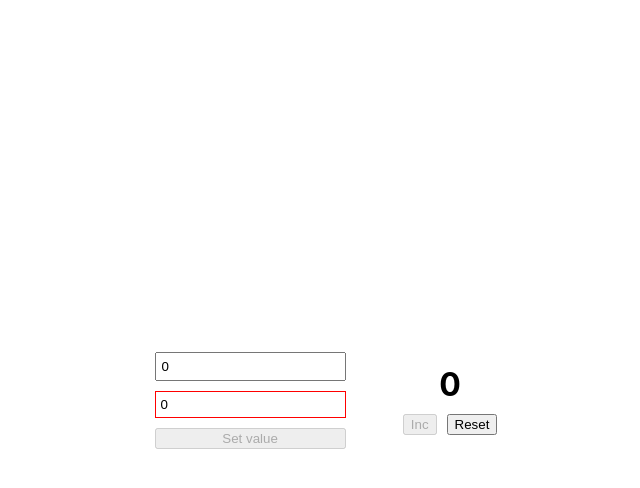
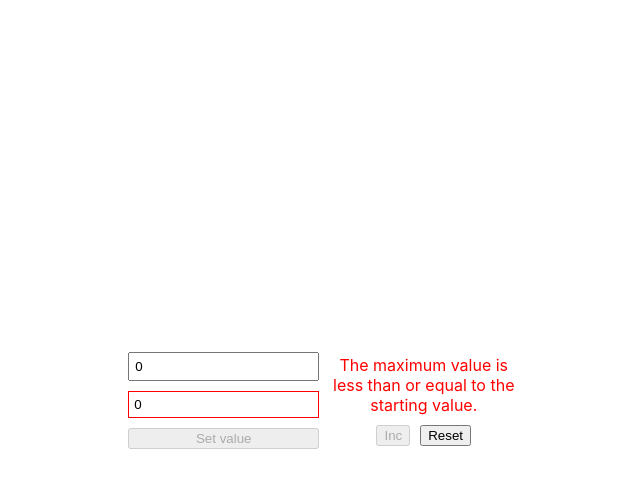
Before and after one commit to FillArt/counter, a React (Create React App) app: page / in a window 1280 px wide. Both pictures are taken after a click on the button "Set value". Shown: the top 488 px of the page, without its empty margins (314-954 px from the left). Built offline with nearby package versions, Linux system fonts and the light colour scheme.

Commit message:
feat: Configured error display

```diff
--- a/src/features/Counter.tsx
+++ b/src/features/Counter.tsx
@@ -4,7 +4,8 @@ import {Button} from "../components/base/Button";
 import {
     counterReducer,
     incrementCurrentValue,
-    setCurrentValue, setErrorMessage,
+    setCurrentValue,
+    setErrorMessage,
     setMaxValue,
     setStartValue
 } from "../reducers/counterReducer";
@@ -80,8 +81,11 @@ export const Counter = () => {
             </div>
 
             <div
-                style={{display: 'flex', flexDirection: 'column', gap: '10px', textAlign: "center", maxWidth: '200px'}}>
-                <h1 style={{margin: '0px'}}>{state.currentValue}</h1>
+                style={{display: 'flex', alignItems: 'center', flexDirection: 'column', gap: '10px', textAlign: "center", maxWidth: '200px'}}>
+                {state.error ?
+                    <p style={{margin: '0px', color: 'red'}}>{state.error}</p> :
+                    <h1 style={{margin: '0px'}}>{state.currentValue}</h1>
+                }
 
                 <div style={{display: 'flex', gap: '10px', maxWidth: '200px'}}>
                     <Button label={'Inc'} disabled={(errorStart || errorMax)} onClick={incrementValue} />
```
